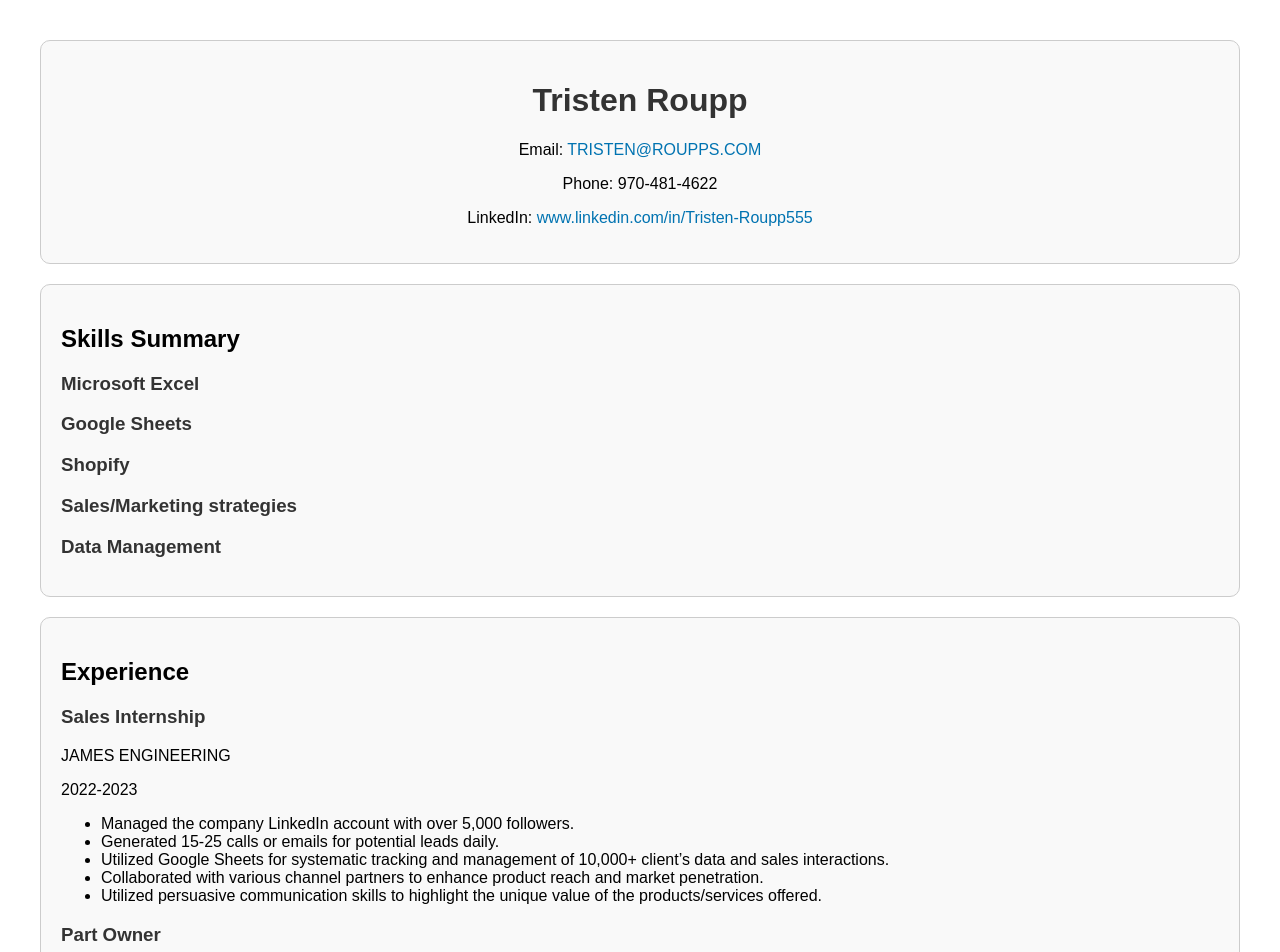
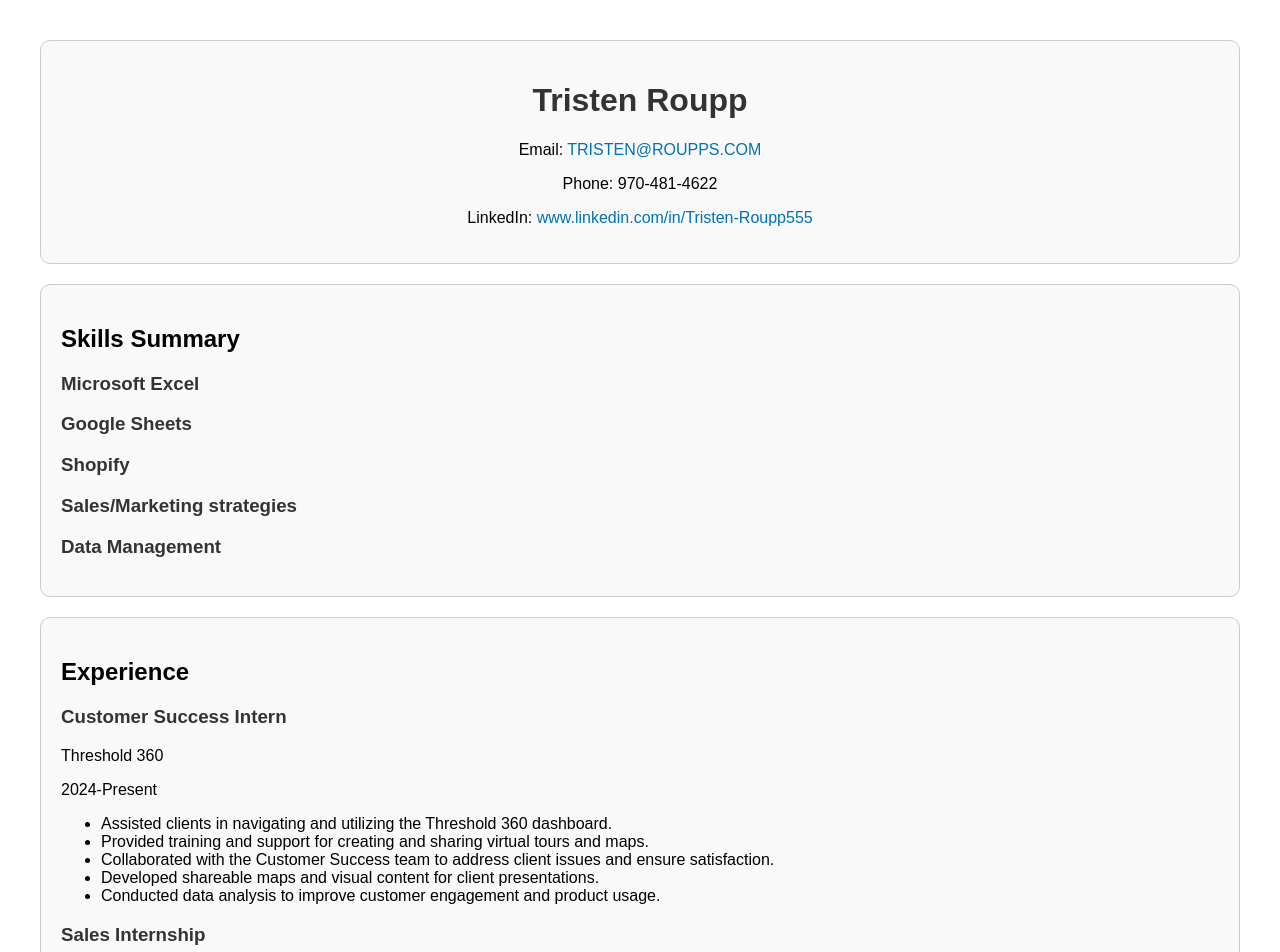
Before and after one commit to Troupp55/CodingChallenge15, a React (Create React App) app in the folder my-app/: page / in a window 1280 px wide. Shown: the top 952 px of the page. Built offline with nearby package versions, Linux system fonts and the light colour scheme.

Commit message:
Updated experience

```diff
--- a/my-app/src/components/Experience.js
+++ b/my-app/src/components/Experience.js
@@ -18,6 +18,18 @@ const ExperienceItem = ({ title, company, duration, details }) => {
 
 const Experience = () => {
     const experiences = [
+        {
+            title: 'Customer Success Intern',
+            company: 'Threshold 360',
+            duration: '2024-Present',
+            details: [
+                'Assisted clients in navigating and utilizing the Threshold 360 dashboard.',
+                'Provided training and support for creating and sharing virtual tours and maps.',
+                'Collaborated with the Customer Success team to address client issues and ensure satisfaction.',
+                'Developed shareable maps and visual content for client presentations.',
+                'Conducted data analysis to improve customer engagement and product usage.'
+            ]
+        },
         {
             title: 'Sales Internship',
             company: 'JAMES ENGINEERING',
```
